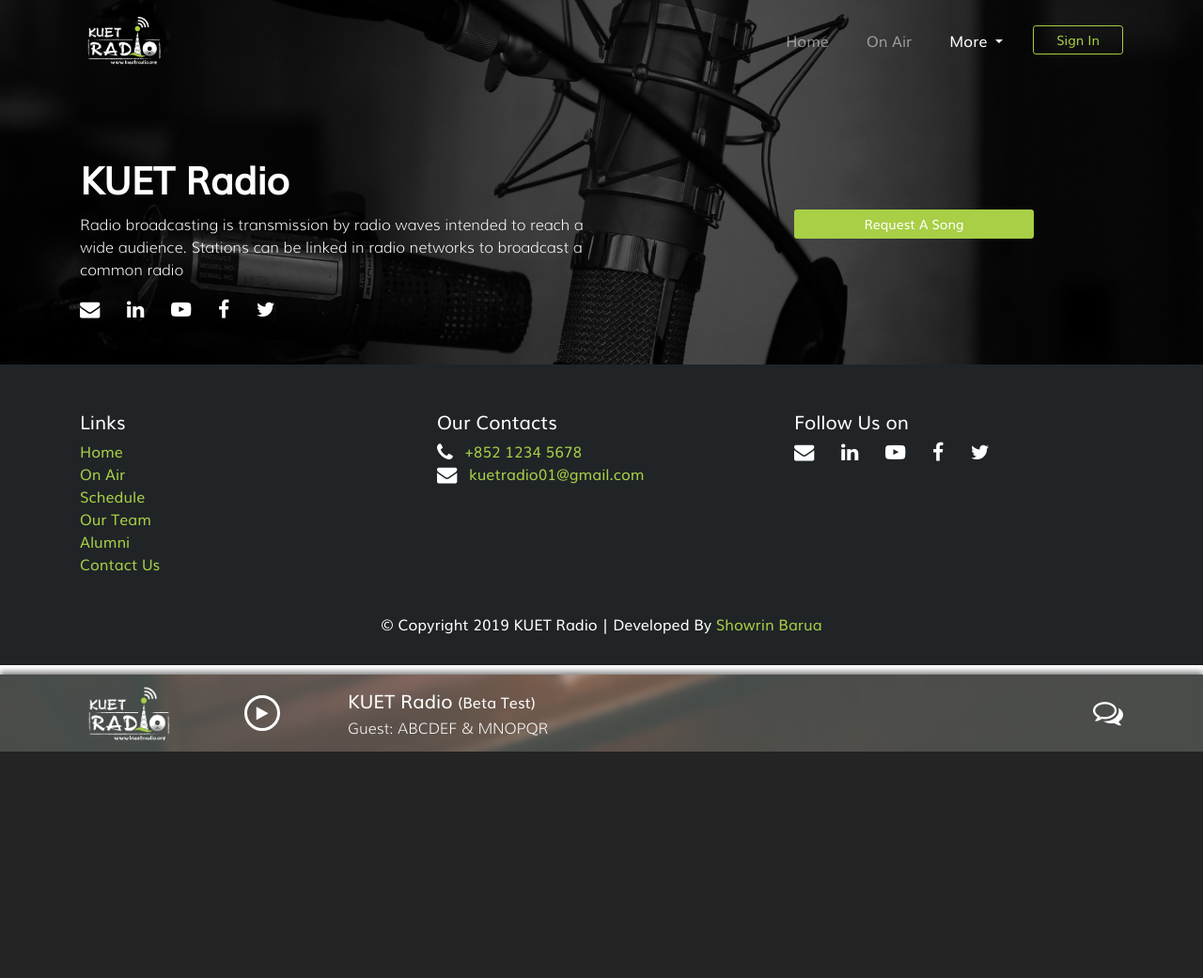
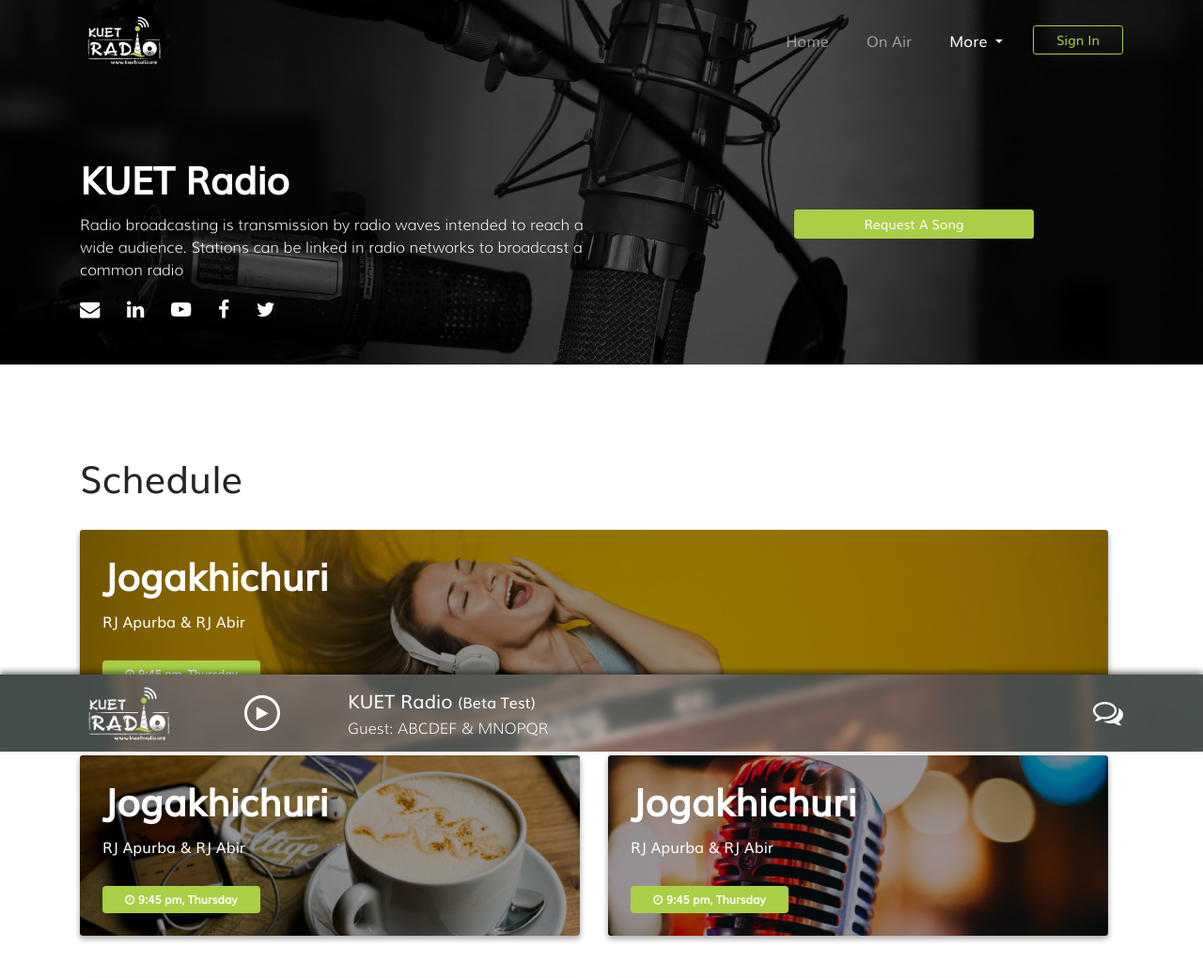
Before and after one commit to Showrin/kuet_radio, a PHP site: page /schedule.html in a window 1280 px wide. Shown: the top 1041 px of the page at 94% size. Before the commit the page ends 800 px from the top, so only its background shows below. Run offline with PHP 8.4, Linux system fonts and the light colour scheme; some libraries are stand-ins or nearby versions.

Commit message:
Add schedule card

```diff
--- a/css/styles.scss
+++ b/css/styles.scss
@@ -145,6 +145,34 @@ $black-dark: #252525;
     min-height: 60vh;
 }
 
+.schedule_card_bg_1 {
+    background-image: linear-gradient( rgba(0, 0, 0, 0.4), rgba(0, 0, 0, 0.4) ), url('/img/schedule_bg_1.jpg');
+    background-size: cover;
+    background-repeat: no-repeat;
+    background-position: 20% 35%;
+}
+
+.schedule_card_bg_2 {
+    background-image: linear-gradient( rgba(0, 0, 0, 0.4), rgba(0, 0, 0, 0.4) ), url('/img/schedule_bg_2.jpg');
+    background-size: cover;
+    background-repeat: no-repeat;
+    background-position: 20% 35%;
+}
+
+.schedule_card_bg_3 {
+    background-image: linear-gradient( rgba(0, 0, 0, 0.4), rgba(0, 0, 0, 0.4) ), url('/img/schedule_bg_3.jpg');
+    background-size: cover;
+    background-repeat: no-repeat;
+    background-position: 20% 10%;
+}
+
+.schedule_card_bg_4 {
+    background-image: linear-gradient( rgba(0, 0, 0, 0.4), rgba(0, 0, 0, 0.4) ), url('/img/schedule_bg_4.jpg');
+    background-size: cover;
+    background-repeat: no-repeat;
+    background-position: 20% 35%;
+}
+
 
 
 
--- a/schedule.html
+++ b/schedule.html
@@ -151,6 +151,74 @@
     </div>
     <!-- comment_modal ends -->
 
+    <div class="container my-5">
+        <div class="row pr-sm-0 pr-md-3">
+            <div class="col-12 mt-5 mb-4">
+                <h1 class="text_dark">Schedule</h1>
+            </div>
+            <div class="col-12">
+                <div class="media box_shadow_basic schedule_card_bg_1 p-4 card_border_radius mb-5">
+                    <div class="media-body text-white">
+                        <h1 class="mb-1"><strong>Jogakhichuri</strong></h1>
+                        <h6 class="my-3">RJ Apurba & RJ Abir</h6>
+                        <span class="badge badge-primary py-2 px-4 mt-3 text-white">
+                            <span class="fa fa-clock-o"></span>
+                            9:45 pm, Thursday
+                        </span>
+                    </div>
+                </div>
+            </div>
+            <div class="col-12 col-sm-6">
+                <div class="media box_shadow_basic schedule_card_bg_2 p-4 card_border_radius mb-5">
+                    <div class="media-body text-white">
+                        <h1 class="mb-1"><strong>Jogakhichuri</strong></h1>
+                        <h6 class="my-3">RJ Apurba & RJ Abir</h6>
+                        <span class="badge badge-primary py-2 px-4 mt-3 text-white">
+                            <span class="fa fa-clock-o"></span>
+                            9:45 pm, Thursday
+                        </span>
+                    </div>
+                </div>
+            </div>
+            <div class="col-12 col-sm-6">
+                <div class="media box_shadow_basic schedule_card_bg_3 p-4 card_border_radius mb-5">
+                    <div class="media-body text-white">
+                        <h1 class="mb-1"><strong>Jogakhichuri</strong></h1>
+                        <h6 class="my-3">RJ Apurba & RJ Abir</h6>
+                        <span class="badge badge-primary py-2 px-4 mt-3 text-white">
+                            <span class="fa fa-clock-o"></span>
+                            9:45 pm, Thursday
+                        </span>
+                    </div>
+                </div>
+            </div>
+            <div class="col-12 col-sm-6">
+                <div class="media box_shadow_basic schedule_card_bg_4 p-4 card_border_radius mb-5">
+                    <div class="media-body text-white">
+                        <h1 class="mb-1"><strong>Jogakhichuri</strong></h1>
+                        <h6 class="my-3">RJ Apurba & RJ Abir</h6>
+                        <span class="badge badge-primary py-2 px-4 mt-3 text-white">
+                            <span class="fa fa-clock-o"></span>
+                            9:45 pm, Thursday
+                        </span>
+                    </div>
+                </div>
+            </div>
+            <div class="col-12 col-sm-6">
+                <div class="media box_shadow_basic schedule_card_bg_1 p-4 card_border_radius mb-5">
+                    <div class="media-body text-white">
+                        <h1 class="mb-1"><strong>Jogakhichuri</strong></h1>
+                        <h6 class="my-3">RJ Apurba & RJ Abir</h6>
+                        <span class="badge badge-primary py-2 px-4 mt-3 text-white">
+                            <span class="fa fa-clock-o"></span>
+                            9:45 pm, Thursday
+                        </span>
+                    </div>
+                </div>
+            </div>
+        </div>
+    </div>
+
     <!-- Radio Player Starts -->
     <div class="radio-player">
         <div class="container">
```
Also changed, not shown: css/styles.css, img/schedule_bg_1.jpg (added), img/schedule_bg_2.jpg (added), img/schedule_bg_3.jpg (added), 1 other file.
